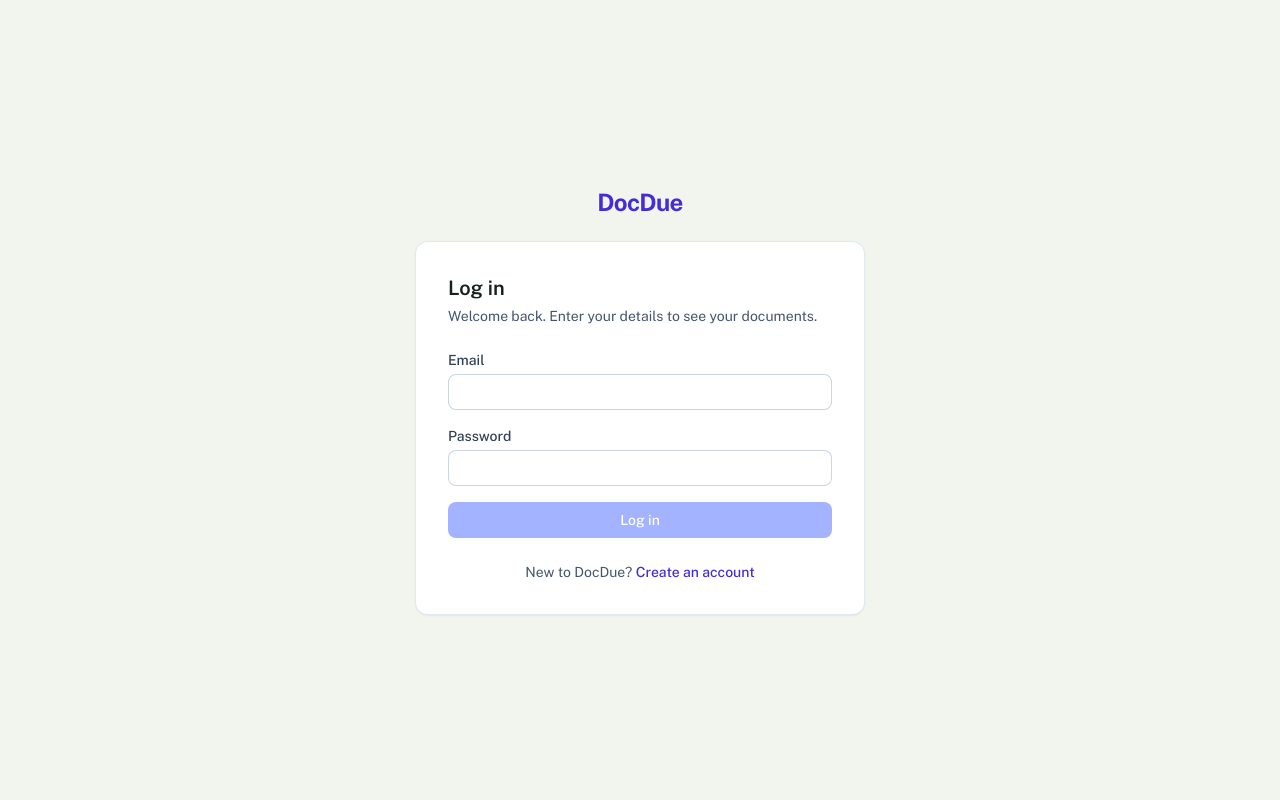
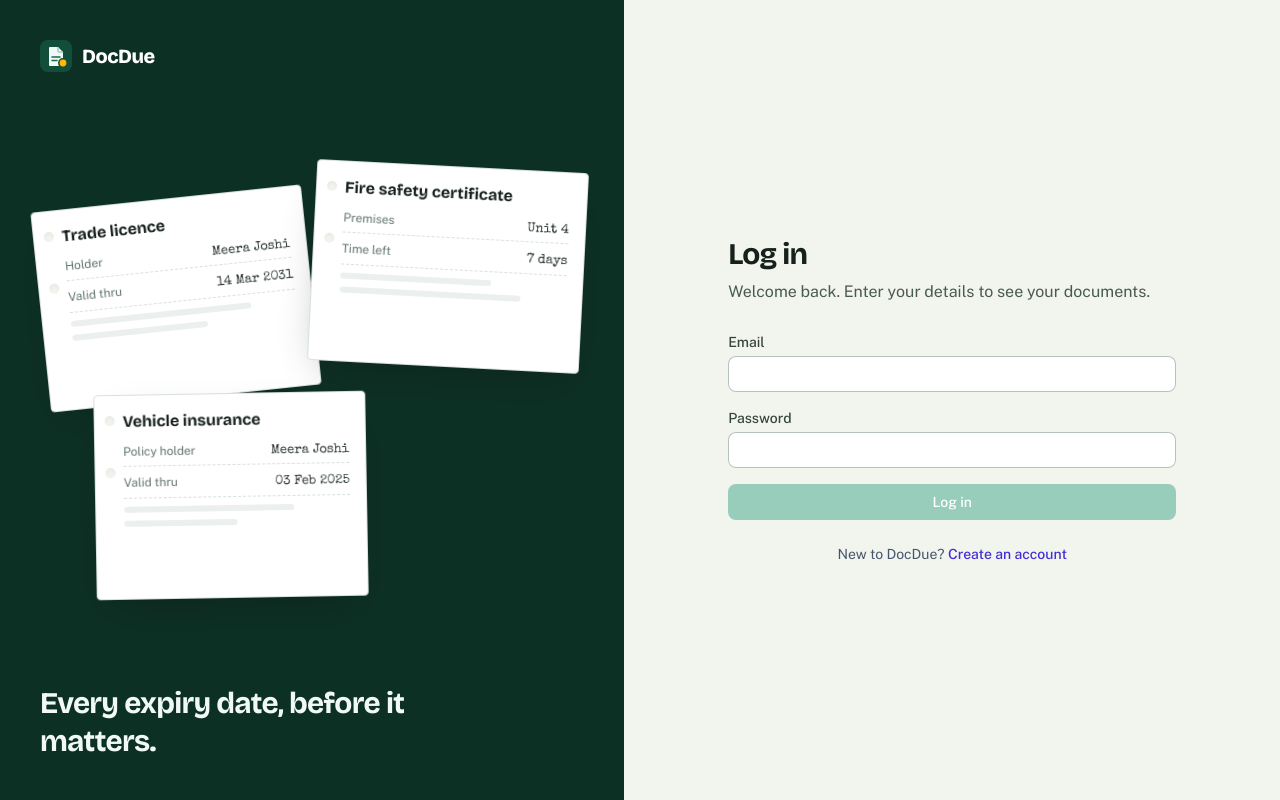
Before and after one commit to D1778/DocDue, a Next.js app in the folder frontend/: page /login in a window 1280 px wide. Built offline with nearby package versions, Linux system fonts and the light colour scheme; no server answers.

Commit message:
feat(design): restyle shared components and split-screen sign-in

```diff
--- a/frontend/src/components/AuthShell.tsx
+++ b/frontend/src/components/AuthShell.tsx
@@ -1,6 +1,10 @@
 import type { ReactNode } from 'react';
+import Link from 'next/link';
+import { DocumentStack } from './brand/DocumentStack';
+import { Logo } from './brand/Logo';
 
-// The centered card used by the login and register pages.
+// The layout of the login and register pages: a green panel with the stamped documents on
+// large screens, and the form next to it. On a phone only the form is shown.
 export function AuthShell({
   title,
   subtitle,
@@ -11,15 +15,29 @@ export function AuthShell({
   children: ReactNode;
 }) {
   return (
-        <main className="flex min-h-screen items-center justify-center px-4 py-10">
+    <div className="grid min-h-screen lg:grid-cols-[1fr_1.05fr]">
+      <aside className="relative hidden flex-col justify-between overflow-hidden bg-brand-900 p-10 text-brand-50 lg:flex">
+        <Link href="/" className="text-white" aria-label="DocDue home">
+          <Logo />
+        </Link>
+        <div>
+          <DocumentStack />
+        </div>
+        <p className="max-w-sm font-display text-3xl font-bold leading-tight tracking-tight">
+          Every expiry date, before it matters.
+        </p>
+      </aside>
+
+      <main className="flex items-center justify-center px-5 py-10">
         <div className="w-full max-w-md">
-                <p className="mb-6 text-center text-2xl font-bold tracking-tight text-indigo-700">DocDue</p>
-                <div className="rounded-xl bg-white p-6 shadow-sm ring-1 ring-slate-200 sm:p-8">
-                    <h1 className="text-xl font-semibold">{title}</h1>
-                    <p className="mt-1 mb-6 text-sm text-slate-600">{subtitle}</p>
+          <Link href="/" className="mb-8 inline-block lg:hidden" aria-label="DocDue home">
+            <Logo />
+          </Link>
+          <h1 className="font-display text-3xl font-bold tracking-tight">{title}</h1>
+          <p className="mb-7 mt-2 text-ink-600">{subtitle}</p>
           {children}
         </div>
+      </main>
     </div>
-        </main>
   );
 }
--- a/frontend/src/components/DocumentCard.tsx
+++ b/frontend/src/components/DocumentCard.tsx
@@ -16,15 +16,15 @@ export function DocumentCard({ doc }: { doc: DocumentItem }) {
     return (
         <Link
             href={`/documents/${doc.id}`}
-            className="flex flex-col gap-2 rounded-xl bg-white p-4 shadow-sm ring-1 ring-slate-200 transition hover:ring-indigo-400 focus-visible:outline-2 focus-visible:outline-indigo-600 sm:flex-row sm:items-center sm:justify-between"
+            className="flex flex-col gap-2 rounded-xl bg-white p-4 shadow-sm ring-1 ring-ink-200 transition hover:ring-brand-400 focus-visible:outline-2 focus-visible:outline-brand-600 sm:flex-row sm:items-center sm:justify-between"
         >
             <div className="min-w-0">
                 <p className="truncate font-medium">{doc.title}</p>
-                <p className="mt-0.5 truncate text-sm text-slate-500">{meta}</p>
+                <p className="mt-0.5 truncate text-sm text-ink-500">{meta}</p>
             </div>
             <div className="flex shrink-0 flex-wrap items-center gap-x-3 gap-y-1 sm:flex-col sm:items-end sm:gap-1">
                 <StatusBadge status={doc.status} />
-                <span className="text-sm text-slate-600">{expiryLine(doc.status, doc.expiry_date)}</span>
+                <span className="text-sm text-ink-600">{expiryLine(doc.status, doc.expiry_date)}</span>
             </div>
         </Link>
     );
--- a/frontend/src/components/NavBar.tsx
+++ b/frontend/src/components/NavBar.tsx
@@ -3,6 +3,7 @@
 import Link from 'next/link';
 import { usePathname } from 'next/navigation';
 import { useAuth } from '@/lib/auth';
+import { Logo } from './brand/Logo';
 import { Button } from './ui';
 
 export function NavBar() {
@@ -26,10 +27,10 @@ export function NavBar() {
   }
 
   return (
-        <header className="border-b border-slate-200 bg-white">
+    <header className="border-b border-ink-200 bg-white/90 backdrop-blur">
       <div className="mx-auto flex max-w-5xl flex-wrap items-center justify-between gap-x-6 gap-y-2 px-4 py-3">
-                <Link href="/documents" className="text-lg font-bold tracking-tight text-indigo-700">
-                    DocDue
+        <Link href="/documents" aria-label="DocDue, your documents">
+          <Logo />
         </Link>
 
         <nav aria-label="Main" className="order-3 flex w-full gap-1 overflow-x-auto sm:order-none sm:w-auto">
@@ -38,9 +39,10 @@ export function NavBar() {
               key={link.href}
               href={link.href}
               aria-current={isActive(link.href) ? 'page' : undefined}
-                            className={`whitespace-nowrap rounded-lg px-3 py-1.5 text-sm font-medium ${isActive(link.href)
-                                    ? 'bg-indigo-50 text-indigo-700'
-                                    : 'text-slate-600 hover:bg-slate-100'
+              className={`whitespace-nowrap rounded-lg px-3 py-1.5 text-sm font-medium ${
+                isActive(link.href)
+                  ? 'bg-brand-800 text-white'
+                  : 'text-ink-600 hover:bg-ink-100'
               }`}
             >
               {link.label}
@@ -49,8 +51,8 @@ export function NavBar() {
         </nav>
 
         <div className="flex items-center gap-3">
-                    <div className="text-right text-xs leading-tight text-slate-500">
-                        <p className="font-medium text-slate-700">{user?.full_name}</p>
+          <div className="text-right text-xs leading-tight text-ink-500">
+            <p className="font-medium text-ink-700">{user?.full_name}</p>
             <p>
               {tenant?.name} · {user?.role}
             </p>
--- a/frontend/src/components/ui.tsx
+++ b/frontend/src/components/ui.tsx
@@ -13,15 +13,16 @@ import type {
 export type ButtonVariant = 'primary' | 'secondary' | 'danger' | 'ghost';
 
 const VARIANT_CLASS: Record<ButtonVariant, string> = {
-  primary: 'bg-indigo-600 text-white hover:bg-indigo-700 disabled:bg-indigo-300',
+  primary: 'bg-brand-700 text-white hover:bg-brand-800 disabled:bg-brand-300',
   secondary:
-    'bg-white text-slate-700 ring-1 ring-inset ring-slate-300 hover:bg-slate-50 disabled:text-slate-400',
+    'bg-white text-ink-700 ring-1 ring-inset ring-ink-300 hover:bg-ink-50 disabled:text-ink-400',
   danger: 'bg-red-600 text-white hover:bg-red-700 disabled:bg-red-300',
-  ghost: 'text-slate-600 hover:bg-slate-100 disabled:text-slate-400',
+  ghost: 'text-ink-600 hover:bg-ink-100 disabled:text-ink-400',
 };
 
-export function buttonClass(variant: ButtonVariant = 'primary', extra = ''): string {
-  return `inline-flex items-center justify-center gap-2 rounded-lg px-4 py-2 text-sm font-medium transition focus-visible:outline-2 focus-visible:outline-offset-2 focus-visible:outline-indigo-600 disabled:cursor-not-allowed ${VARIANT_CLASS[variant]} ${extra}`;
+export function buttonClass(variant: ButtonVariant = 'primary', extra = '', large = false): string {
+  const size = large ? 'px-6 py-3 text-base' : 'px-4 py-2 text-sm';
+  return `inline-flex items-center justify-center gap-2 rounded-lg ${size} font-medium transition focus-visible:outline-2 focus-visible:outline-offset-2 focus-visible:outline-brand-600 disabled:cursor-not-allowed ${VARIANT_CLASS[variant]} ${extra}`;
 }
 
 interface ButtonProps extends ButtonHTMLAttributes<HTMLButtonElement> {
@@ -55,15 +56,17 @@ export function ButtonLink({
   href,
   variant = 'primary',
   className = '',
+  large = false,
   children,
 }: {
   href: string;
   variant?: ButtonVariant;
   className?: string;
+  large?: boolean;
   children: ReactNode;
 }) {
   return (
-    <Link href={href} className={buttonClass(variant, className)}>
+    <Link href={href} className={buttonClass(variant, className, large)}>
       {children}
     </Link>
   );
@@ -111,7 +114,7 @@ export function Alert({
 
 export function FullPageSpinner({ label = 'Loading...' }: { label?: string }) {
   return (
-    <div className="flex min-h-[50vh] items-center justify-center gap-3 text-slate-500" role="status">
+    <div className="flex min-h-[50vh] items-center justify-center gap-3 text-ink-500" role="status">
       <Spinner className="size-5" />
       <span>{label}</span>
     </div>
@@ -128,7 +131,7 @@ export function Card({
   className?: string;
 }) {
   return (
-    <section className={`rounded-xl bg-white p-5 shadow-sm ring-1 ring-slate-200 ${className}`}>
+    <section className={`rounded-xl bg-white p-5 ring-1 ring-ink-200 ${className}`}>
       {children}
     </section>
   );
@@ -146,8 +149,8 @@ export function PageHeader({
   return (
     <div className="mb-6 flex flex-wrap items-start justify-between gap-3">
       <div>
-        <h1 className="text-2xl font-semibold tracking-tight">{title}</h1>
-        {subtitle && <p className="mt-1 text-sm text-slate-600">{subtitle}</p>}
+        <h1 className="font-display text-3xl font-bold tracking-tight">{title}</h1>
+        {subtitle && <p className="mt-1 text-sm text-ink-600">{subtitle}</p>}
       </div>
       {action}
     </div>
@@ -157,7 +160,7 @@ export function PageHeader({
 // ---------- form fields ----------
 
 export const inputClass =
-  'block w-full rounded-lg border-0 bg-white px-3 py-2 text-sm text-slate-900 ring-1 ring-inset ring-slate-300 placeholder:text-slate-400 focus:ring-2 focus:ring-inset focus:ring-indigo-600 disabled:bg-slate-50 disabled:text-slate-500';
+  'block w-full rounded-lg border-0 bg-white px-3 py-2 text-sm text-ink-900 ring-1 ring-inset ring-ink-300 placeholder:text-ink-400 focus:ring-2 focus:ring-inset focus:ring-brand-600 disabled:bg-ink-50 disabled:text-ink-500';
 
 export function Field({
   label,
@@ -172,11 +175,11 @@ export function Field({
 }) {
   return (
     <div>
-      <label htmlFor={htmlFor} className="mb-1 block text-sm font-medium text-slate-700">
+      <label htmlFor={htmlFor} className="mb-1 block text-sm font-medium text-ink-700">
         {label}
       </label>
       {children}
-      {hint && <p className="mt-1 text-xs text-slate-500">{hint}</p>}
+      {hint && <p className="mt-1 text-xs text-ink-500">{hint}</p>}
     </div>
   );
 }
@@ -206,7 +209,7 @@ export function Pagination({
   const first = page * pageSize + 1;
   const last = Math.min(total, (page + 1) * pageSize);
   return (
-    <nav aria-label="Pages" className="mt-4 flex items-center justify-between text-sm text-slate-600">
+    <nav aria-label="Pages" className="mt-4 flex items-center justify-between text-sm text-ink-600">
       <span>
         Showing {first} to {last} of {total}
       </span>
```
Lines whose indentation alone changed are shown as unchanged.
